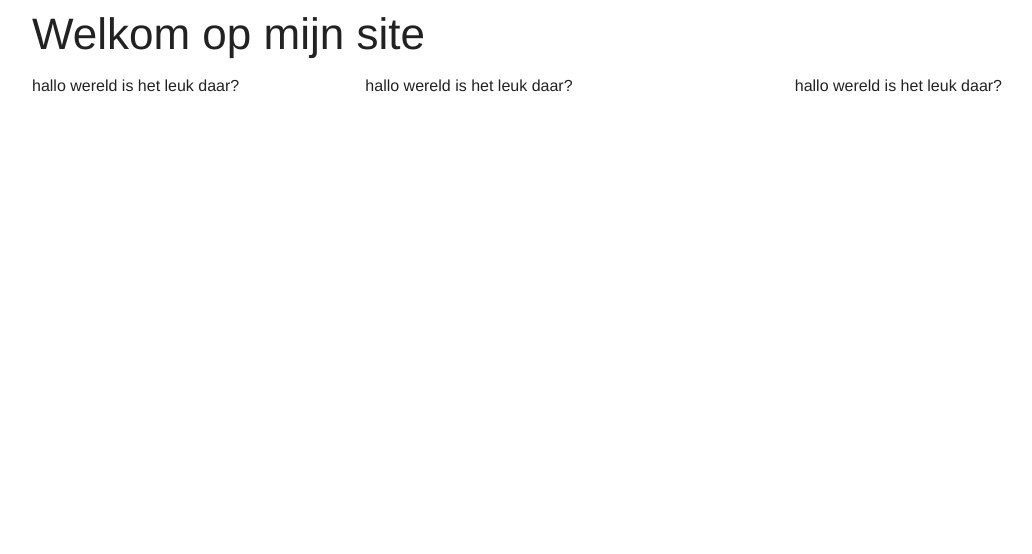
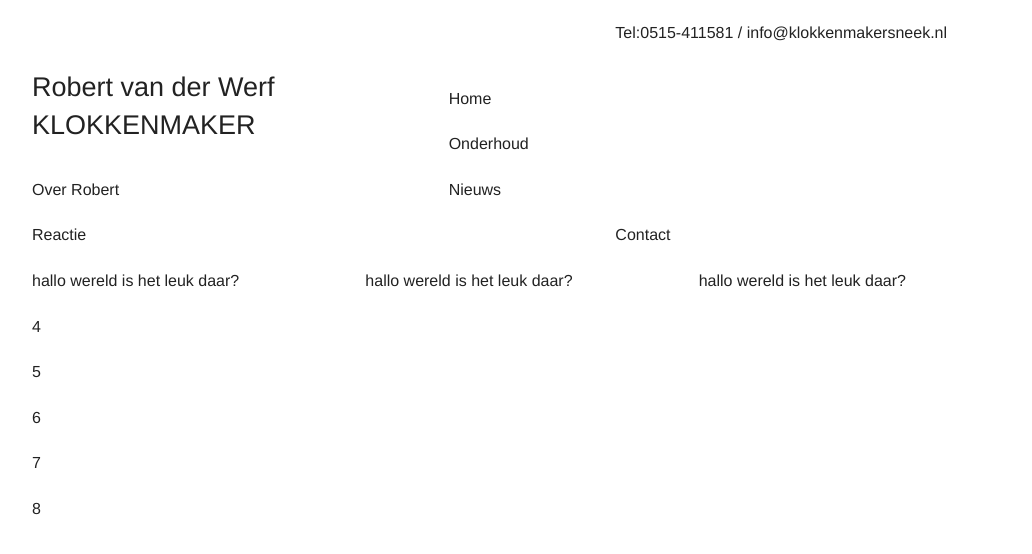
Before and after one commit to joostszia/www.websitemaken, a plain HTML site: page index.html in a window 1280 px wide. Shown: the whole page, without its empty margins (123-1155 px from the left). Drawn offline with Linux system fonts and the light colour scheme.

Commit message:
zelf geprutst

```diff
--- a/index.html
+++ b/index.html
@@ -9,9 +9,42 @@
   </head>
   <body>
 
+	<div class="row">
+		<div class="medium-5 columns">
+			<p></p>
+		</div>
+		<div class="medium-5 columns">
+			<p></p>
+		</div>
+		<div class="medium-5 columns">
+			<p>Tel:0515-411581 / info@klokkenmakersneek.nl</p>
+		</div>
+	</div>
+
     <div class="row">
-		<div class="large-12 columns">
-			<h1>Welkom op mijn site</h1>
+		<div class="small-5 columns">
+			<h3>Robert van der Werf KLOKKENMAKER</h3>
+		</div>
+		<div class="small-3 columns">
+			<p></p>
+		</div>
+		<div class="small-5 columns">
+			<p>Home</p>
+		</div>
+		<div class="small-5 columns">
+			<p>Onderhoud</p>
+		</div>
+		<div class="small-5 columns">
+			<p>Over Robert</p>
+		</div>
+		<div class="small-5 columns">
+			<p>Nieuws</p>
+		</div>
+		<div class="small-5 columns">
+			<p>Reactie</p>
+		</div>
+		<div class="small-5 columns">
+			<p>Contact</p>
 		</div>
     </div>
 
@@ -23,7 +56,37 @@
 			<p>hallo wereld is het leuk daar?</p>
 		</div>
 		<div class="medium-4 columns">
-			<p class="right">hallo wereld is het leuk daar?</p>
+			<p>hallo wereld is het leuk daar?</p>
+		</div>
+	</div>
+
+	<div class="row">
+		<div class="medium-5 columns">
+			<p>4</p>
+		</div>
+	</div>
+
+	<div class="row">
+		<div class="medium-5 columns">
+			<p>5</p>
+		</div>
+	</div>
+
+	<div class="row">
+		<div class="medium-5 columns">
+			<p>6</p>
+		</div>
+	</div>
+
+	<div class="row">
+		<div class="medium-5 columns">
+			<p>7</p>
+		</div>
+	</div>
+
+	<div class="row">
+		<div class="medium-5 columns">
+			<p>8</p>
 		</div>
 	</div>
 
```
